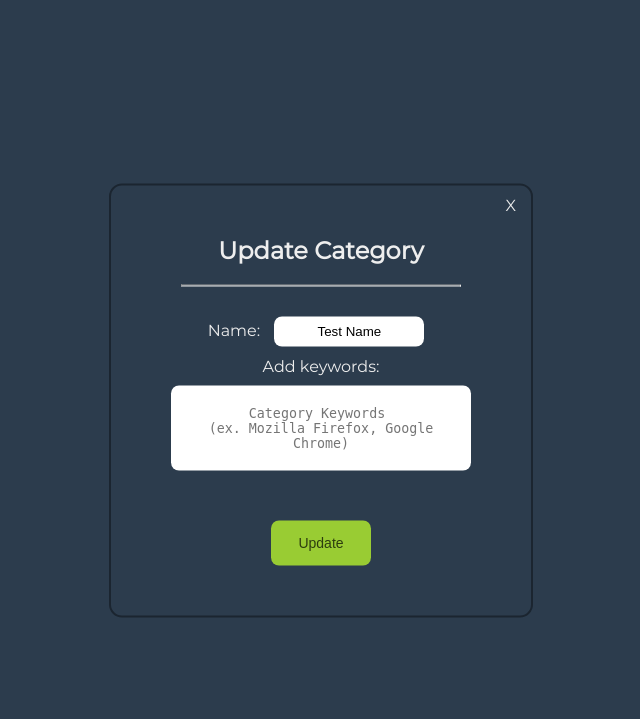
After one commit to Quar15/TimeTracker, a Flask app: template server/templates/edit-category.html in a window 1280 px wide. The commit adds this page. Shown: the top 719 px of the page, without its empty margins (319-959 px from the left). Run offline with Flask 2, Linux system fonts and the light colour scheme; the template is opened without the code that fills it, so the values that code supplies are empty.

Commit message:
ADDED: update category site sketch

```diff
--- a/server/static/styles/style.css
+++ b/server/static/styles/style.css
@@ -8,7 +8,7 @@
 
 @font-face {
     font-family: Montserrat;
-    src: url("./fonts/Montserrat-Regular.ttf");
+    src: url("../fonts/Montserrat-Regular.ttf");
 }
 
 body{
@@ -52,14 +52,14 @@ body{
 }
 
 
-.wrapper .category-create-form{
+.wrapper .category-create-form, .wrapper .category-update-form{
     display: flex;
     flex-flow: column;
     justify-content: center;
     align-items: center;
 }
 
-.wrapper .category-create-form input[type="text"], .wrapper .category-create-form textarea{
+.wrapper .category-create-form input[type="text"], .wrapper .category-create-form textarea, .wrapper .category-update-form input[type="text"], .wrapper .category-update-form textarea{
     margin: 10px;
     text-align: center;
     border: none;
@@ -67,18 +67,18 @@ body{
     resize: none;
 }
 
-.wrapper .category-create-form .category-name-input{
+.wrapper .category-create-form .category-name-input, .wrapper .category-update-form .category-name-input{
     width: 150px;
     height: 30px;
 }
 
-.wrapper .category-create-form .keywords-input{
+.wrapper .category-create-form .keywords-input, .wrapper .category-update-form .keywords-input{
     width: 300px;
     height: 85px;
     padding: 20px;
 }
 
-.wrapper .category-create-form .submit-btn{
+.wrapper .category-create-form .submit-btn, .wrapper .category-update-form .submit-btn{
     width: 100px;
     height: 45px;
     margin-top: 30px;
@@ -86,20 +86,21 @@ body{
     border-radius: 8px;
     background-color:#99CC33;
     color: #2D3D0F;
+    font-size: 14px;
 }
 
-.wrapper .category-create-form .submit-btn:hover{
+.wrapper .category-create-form .submit-btn:hover, .wrapper .category-update-form .submit-btn:hover{
     background-color: #339900;
     color: #ccc;
     cursor: pointer;
 }
 
-.wrapper .category-create-form .categories-tags{
+.wrapper .categories-tags{
     margin-top: 10px;
     display: flex;
 }
 
-.wrapper .category-create-form .new-category-keyword-tag{
+.wrapper .new-category-keyword-tag{
     display: flex;
     color: #ccc;
     background-color: #202d3b;
@@ -108,7 +109,7 @@ body{
     border-radius: 5px;
 }
 
-.wrapper .category-create-form .new-category-keyword-tag .delete-btn{
+.wrapper .new-category-keyword-tag .delete-btn{
     height: 100%;
     background-color: #1b2530;
     color: #fff;
@@ -117,12 +118,12 @@ body{
     border-top-left-radius: 5px;
 }
 
-.wrapper .category-create-form .new-category-keyword-tag:hover{
+.wrapper .new-category-keyword-tag:hover{
     cursor: pointer;
     background-color: #1b2530;
 }
 
-.wrapper .category-create-form .new-category-keyword-tag h5{
+.wrapper .new-category-keyword-tag h5{
     padding: 7px 14px 7px 14px;
 }
 
@@ -158,3 +159,42 @@ body{
         opacity: 0%;
     }
 }
+
+hr{
+    color: #eee;
+    margin: 20px;
+}
+
+.wrapper .category-edit-box .close-x{
+    color: #eee;
+    top: 10px;
+    right: 15px;
+    position: absolute;
+}
+
+.wrapper .category-edit-box .close-x:hover{
+    cursor: pointer;
+    color: #1b2530;
+}
+
+.wrapper .category-edit-box{
+    padding: 50px;
+    border-radius: 13px;
+    position: absolute;
+    border: 2px solid #1b2530;
+    opacity: 1;
+    animation: fadeIn 2s ease-in-out;
+}
+
+@keyframes fadeIn{
+    0%{
+        opacity: 0;
+    }
+    100%{
+        opacity: 1;
+    }
+}
+
+.wrapper .category-browse{
+    display: flex;
+}
--- /dev/null
+++ b/server/templates/edit-category.html
@@ -0,0 +1,38 @@
+<!DOCTYPE html>
+<html lang="en">
+<head>
+    <meta charset="UTF-8">
+    <meta name="viewport" content="width=device-width, initial-scale=1.0">
+    <title>Edit Category | Time Tracker</title>
+    <link rel="stylesheet" href="style.css">
+    <script src="update-category.js" async></script>
+</head>
+<body>
+    <div class="wrapper">
+        <div class="category-edit-box">
+            <div class="close-x">X</div>
+            <h2>Update Category</h2>
+            <hr>
+            <form action="#" method="POST" class="category-update-form">
+                <p>Name: <input type="text" value="Test Name" class="category-name-input"></p>
+                <p>Add keywords:</p>
+                <textarea class="keywords-input" onkeypress="retrieveDataFromTextArea(event)" placeholder="Category Keywords &#10;(ex. Mozilla Firefox, Google Chrome)"></textarea>
+                <div id="categories-tags-rows">
+                    <div class="categories-tags"></div>
+                </div>
+                <input type="submit" id="send-data-btn" value="Update" class="submit-btn">
+            </form>
+        </div>
+        <div class="categories-browse">
+            <div class="category-box">
+                <h3>Category Name</h3>
+                <div class="tags">
+                    <div class="tag">
+
+                    </div>
+                </div>
+            </div>
+        </div>
+    </div>
+</body>
+</html>
```
Also changed, not shown: server/static/js/create-category.js (+7 -4 lines), 1 other file.
